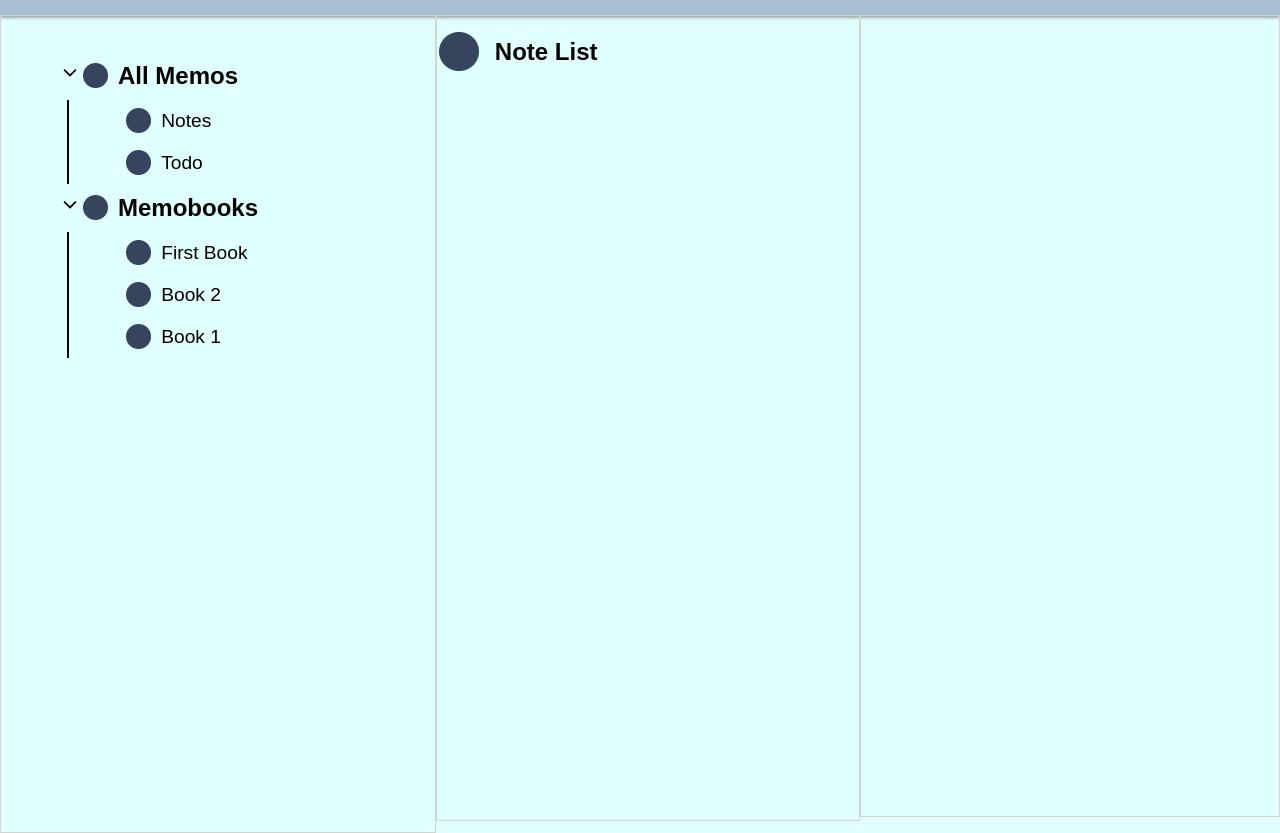
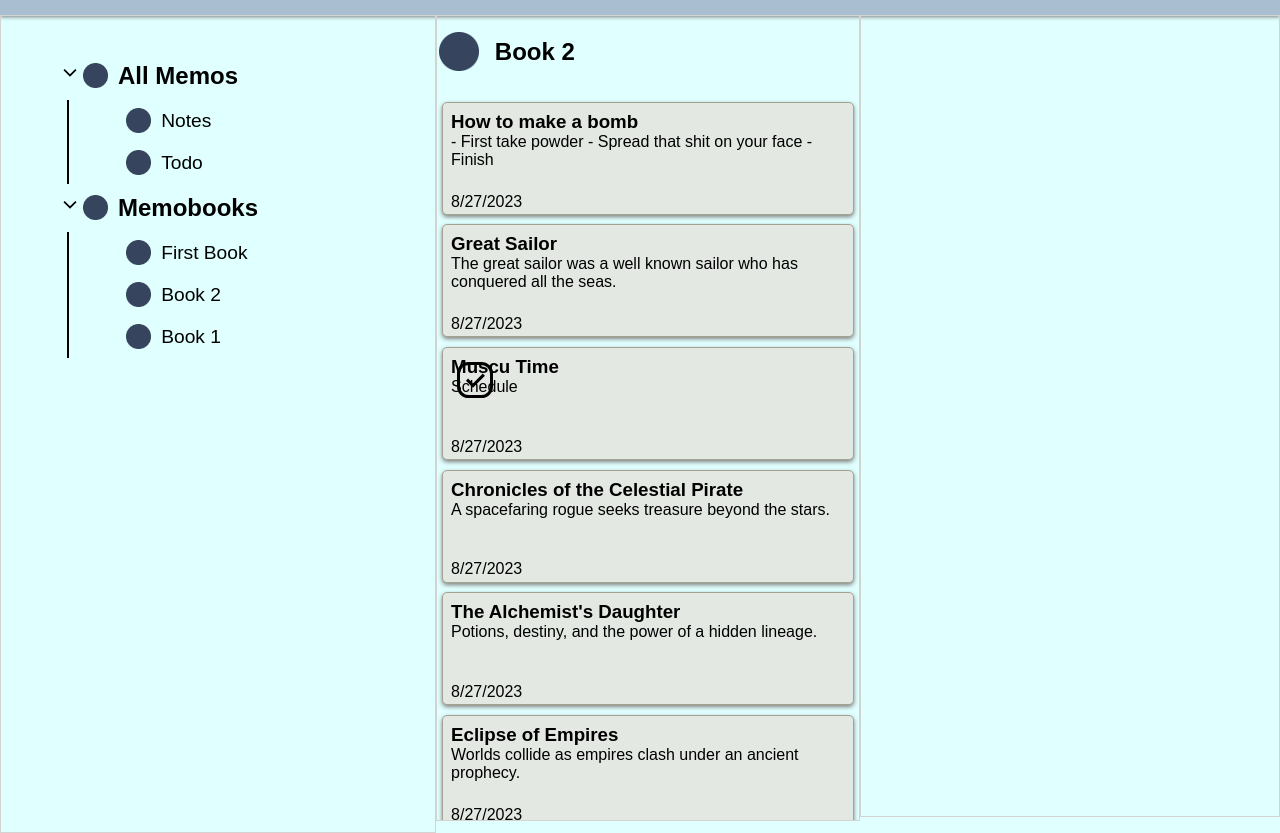
Before and after one commit to TarkanV/todo-list, a website built with webpack: page dist/main.html in a window 1280 px wide. Shown: the part 62-895 px from the top of the page. Built offline with nearby package versions, Linux system fonts and the light colour scheme.

Commit message:
Add note and todo custom folders

```diff
--- a/src/controller.js
+++ b/src/controller.js
@@ -33,6 +33,10 @@ myBook.makeNote("Sands of Serendipity", "In the desert's embrace, a lost city re
 
 
 const controller = (function(){
+    const loadDefaultBook = function(book){
+        model.openedBook = book;
+        view.loadBookNotes(model.openedBook);
+    }
     const loadAllBooks = function(){
         view.loadBookHierarchy(model.defaultBook);
     }
@@ -40,13 +44,15 @@ const controller = (function(){
     const handleBookEvents = function(){
         view.setBookCollapsing();
         view.setOpenedBook(model.getOpenedBookFromID);
-        console.log(myBook);
+
     }
     return{
         loadAllBooks,
         handleBookEvents,
+        loadDefaultBook,
     }
 })();
 
 controller.loadAllBooks();
 controller.handleBookEvents();
+controller.loadDefaultBook(myBook);
--- a/src/model.js
+++ b/src/model.js
@@ -63,6 +63,24 @@ const model = (function(){
         makeBook,
         getType : ()  => "book",
     };
+    const defaultNotes = {
+        name : "Notes",
+        id:"N",
+        children : [],
+        ...fileOperator,
+        getType : () => "book",
+    }
+
+    const defaultTodos = {
+        name : "Todo",
+        id:"T",
+        children : [],
+        ...fileOperator,
+        getType : () => "book",
+    }
+
+    bookList.push(defaultNotes, defaultTodos);
+
     let openedBook = defaultBook;
     const getOpenedBookFromID = function(clickedBookID){
         openedBook = bookList.find(book => clickedBookID == book.id);
@@ -92,6 +110,7 @@ const model = (function(){
             getType : () => "note",
         }
         this.add(note);
+        defaultNotes.children.push(note);
         return note;
     }
 
@@ -160,6 +179,7 @@ const model = (function(){
         };
 
         this.add(todo);
+        defaultTodos.children.push(todo);
         return todo;
 
     }
--- a/src/view.js
+++ b/src/view.js
@@ -73,10 +73,9 @@ const view = (function(){
         //const bookNodeID = clickedBookNode.dataset.id;
 
 
-        if(clickedBookNode.childNodes.length){
 
-            while(noteListNode.firstElementChild) noteListNode.removeChild(noteListNode.firstElementChild);
-        }
+        while(noteListNode.firstElementChild) noteListNode.removeChild(noteListNode.firstElementChild);
+
         openedBookNode.querySelector(".opened-book-title > h2").textContent = clickedBook.name;
 
         clickedBook.children.forEach((child) => {
@@ -88,16 +87,15 @@ const view = (function(){
 
         });
     }
+    const catchClickedBook = function(handle){
 
+    }
     const setOpenedBook = function(handle){
         hierarchyNode.addEventListener("click", (e) => {
 
                 if(e.target.closest(".folder:not(.main-folder)") && !e.target.closest(".expand-icon")){
 
                         clickedBookNode = e.target.closest(".folder");
-                        console.log("this");
-                        console.log("Target : " + e.target);
-
                         const clickedBookID = clickedBookNode.dataset.id;
                         const clickedBook = handle(clickedBookID);
 
@@ -127,6 +125,7 @@ const view = (function(){
         createBook,
         loadBookHierarchy,
         setOpenedBook,
+        loadBookNotes,
         setBookCollapsing,
 
 
```
Also changed, not shown: dist/main.bundle.js, dist/main.html.
